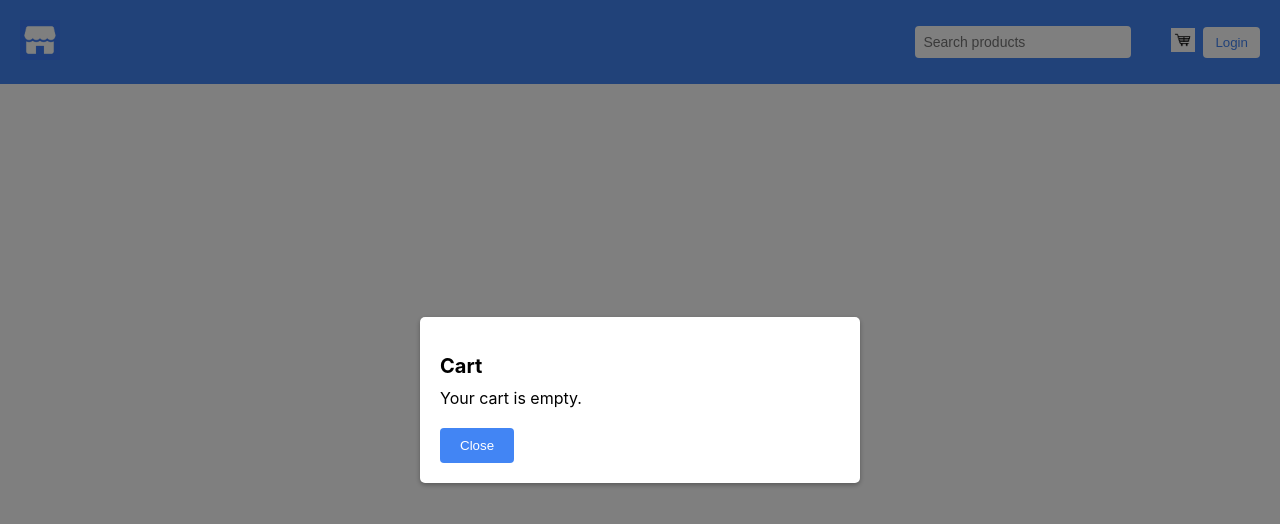
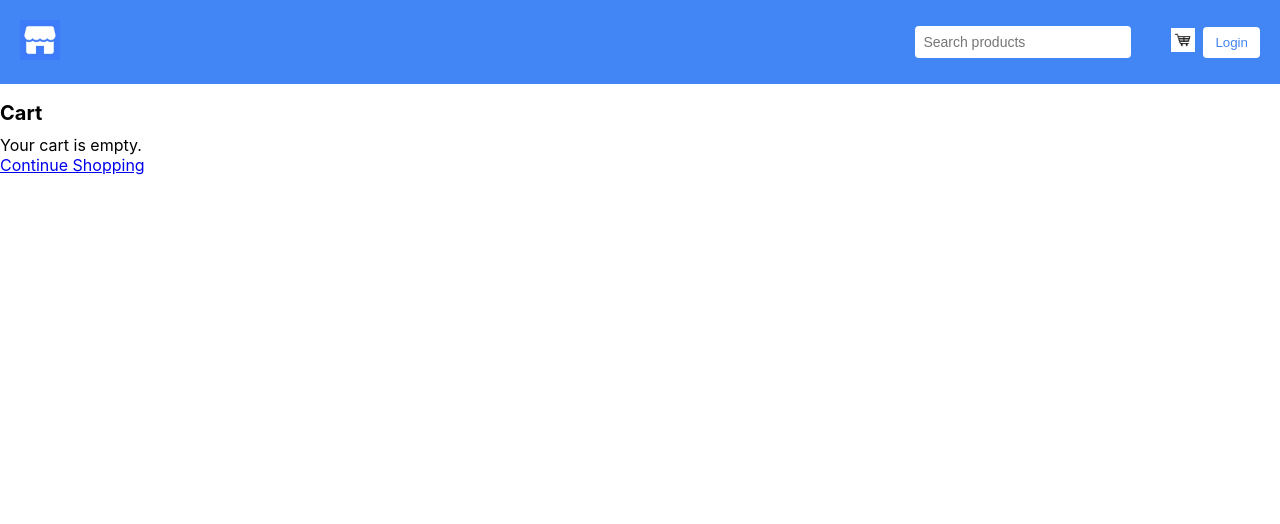
Before and after one commit to juniormatoss/Marketplace, a React (Create React App) app: page /cart in a window 1280 px wide. Shown: the top 524 px of the page. Built offline with nearby package versions, Linux system fonts and the light colour scheme.

Commit message:
carrinho

```diff
--- a/src/App.js
+++ b/src/App.js
@@ -19,8 +19,8 @@ const App = () => {
         <Navbar onSearch={handleSearch} />
         <Switch>
           <Route exact path="/" render={() => <ProductList searchTerm={searchTerm} />} />
-          <Route exact path="/cart" component={Cart} />
-          <Route exact path="/login" component={Login} />
+          <Route path="/cart" component={Cart} />
+          <Route path="/login" component={Login} />
         </Switch>
       </Router>
     </CartProvider>
--- a/src/Cart.js
+++ b/src/Cart.js
@@ -1,15 +1,13 @@
-// Cart.js
-
 import React, { useContext } from 'react';
+import { Link } from 'react-router-dom';
 import './Cart.css';
 import { CartContext } from './CartContext';
 
-const Cart = ({ onClose }) => {
-  const { cartItems, addToCart } = useContext(CartContext);
+const Cart = () => {
+  const { cartItems, removeFromCart } = useContext(CartContext);
 
   return (
-    <div className="cart-overlay">
-      <div className="cart">
+    <div className="cart-page">
       <h2 className="cart-title">Cart</h2>
       {cartItems.length > 0 ? (
         <ul className="cart-items">
@@ -22,6 +20,9 @@ const Cart = ({ onClose }) => {
                 <h3 className="cart-item-title">{item.title}</h3>
                 <p className="cart-item-price">{item.price}</p>
                 <p className="cart-item-description">{item.description}</p>
+                <button className="remove-button" onClick={() => removeFromCart(item)}>
+                  Remove
+                </button>
               </div>
             </li>
           ))}
@@ -29,10 +30,9 @@ const Cart = ({ onClose }) => {
       ) : (
         <p className="cart-empty">Your cart is empty.</p>
       )}
-        <button className="cart-close" onClick={onClose}>
-          Close
-        </button>
-      </div>
+      <Link to="/" className="continue-shopping-link">
+        Continue Shopping
+      </Link>
     </div>
   );
 };
```
Lines whose indentation alone changed are shown as unchanged.
